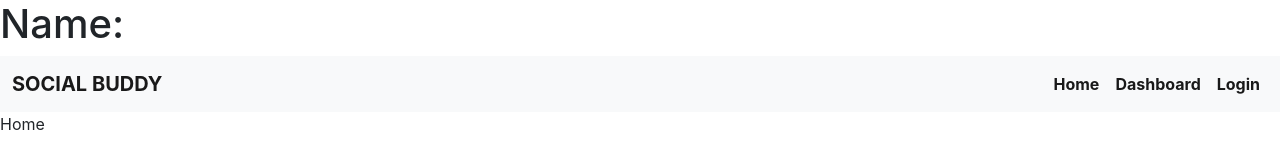
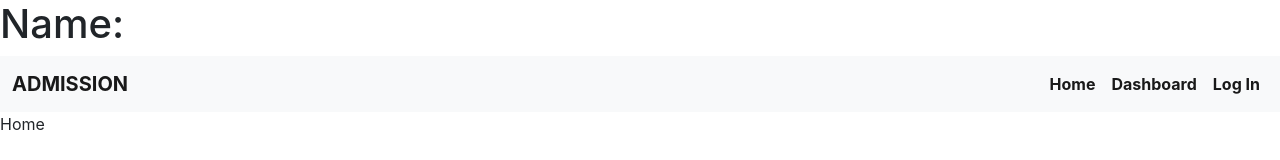
Before and after one commit to asifurrahman01714/Admission-01, a React (Create React App) app: page /home in a window 1280 px wide. Shown: the top 160 px of the page. Built offline with nearby package versions, Linux system fonts and the light colour scheme.

Commit message:
Log Out From Nav

```diff
--- a/src/App.js
+++ b/src/App.js
@@ -30,9 +30,11 @@ const [loggedInUser, setLoggedInUser] = useState({name:""})
           <PrivateRoute path="/dashboard">
             <Dashboard />
           </PrivateRoute>
+
           <Route path="/login">
             <Login/>
           </Route>
+
         </Switch>
       </Router>
     </UserContext.Provider>
--- a/src/Components/Header/Header.js
+++ b/src/Components/Header/Header.js
@@ -1,11 +1,13 @@
-import React from 'react';
+import React, { useContext } from 'react';
 import { Link } from 'react-router-dom'
+import { UserContext } from '../../App';
 
 const Header = () => {
+    const [loggedInUser,setLoggedInUser] = useContext(UserContext);
     return (
         <nav class="navbar navbar-expand-lg navbar-light bg-light">
                 <div class="container-fluid">
-                    <a class="navbar-brand fw-bold" href="#">SOCIAL BUDDY</a>
+                    <a class="navbar-brand fw-bold" href="#">ADMISSION</a>
                     <button class="navbar-toggler" type="button" data-bs-toggle="collapse" data-bs-target="#navbarSupportedContent" aria-controls="navbarSupportedContent" aria-expanded="false" aria-label="Toggle navigation">
                     <span class="navbar-toggler-icon"></span>
                     </button>
@@ -19,9 +21,16 @@ const Header = () => {
                             <Link class="nav-link active fw-bold" aria-current="page" to="/dashboard">Dashboard</Link>
                         </li>
 
-                        <li class="nav-item">
-                            <Link class="nav-link active fw-bold" aria-current="page" to="/login">Login</Link>
-                        </li>
+                        {
+                            loggedInUser.name === "" ?
+                            <li class="nav-item">
+                                <Link class="nav-link active fw-bold" aria-current="page" to="/login">Log In</Link>
+                            </li>
+                            :
+                            <li class="nav-item">
+                                <Link class="nav-link active fw-bold" aria-current="page" to="/" onClick={()=> {setLoggedInUser({})}}>Log Out</Link>
+                            </li>
+                        }
                     </ul>
                     </div>
                 </div>
```
